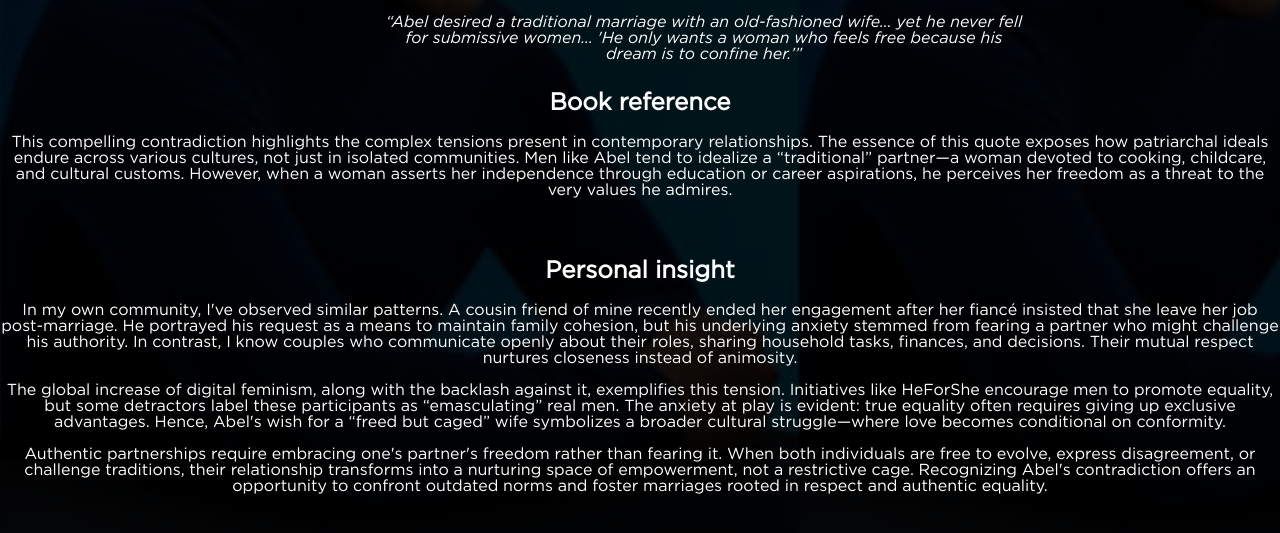
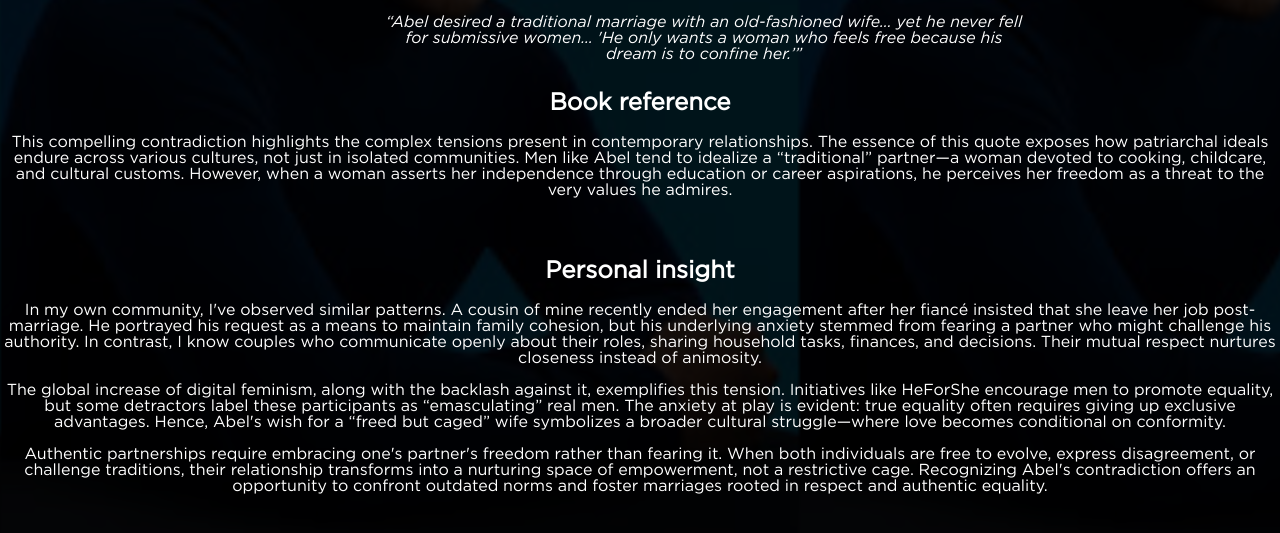
Before and after one commit to neemaocholla/reflectiveblog, a plain HTML site: page index.html in a window 1280 px wide. Shown: the part 625-1158 px from the top of the page. Drawn offline with Linux system fonts and the light colour scheme.

Commit message:
added changes

```diff
--- a/index.html
+++ b/index.html
@@ -30,7 +30,7 @@
             </div>
             <div class="personal">
                 <h2>Personal insight</h2>
-                <p>In my own community, I've observed similar patterns. A cousin friend of mine recently ended her engagement after her fiancé insisted that she leave her job post-marriage. He portrayed his request as a means to maintain family cohesion, but his underlying anxiety stemmed from fearing a partner who might challenge his authority. In contrast, I know couples who communicate openly about their roles, sharing household tasks, finances, and decisions. Their mutual respect nurtures closeness instead of animosity.</p>
+                <p>In my own community, I've observed similar patterns. A cousin of mine recently ended her engagement after her fiancé insisted that she leave her job post-marriage. He portrayed his request as a means to maintain family cohesion, but his underlying anxiety stemmed from fearing a partner who might challenge his authority. In contrast, I know couples who communicate openly about their roles, sharing household tasks, finances, and decisions. Their mutual respect nurtures closeness instead of animosity.</p>
                 <p>The global increase of digital feminism, along with the backlash against it, exemplifies this tension. Initiatives like HeForShe encourage men to promote equality, but some detractors label these participants as “emasculating” real men. The anxiety at play is evident: true equality often requires giving up exclusive advantages. Hence, Abel's wish for a “freed but caged” wife symbolizes a broader cultural struggle—where love becomes conditional on conformity.</p>
                 <p>Authentic partnerships require embracing one's partner's freedom rather than fearing it. When both individuals are free to evolve, express disagreement, or challenge traditions, their relationship transforms into a nurturing space of empowerment, not a restrictive cage. Recognizing Abel's contradiction offers an opportunity to confront outdated norms and foster marriages rooted in respect and authentic equality.</p>
             </div>
```
